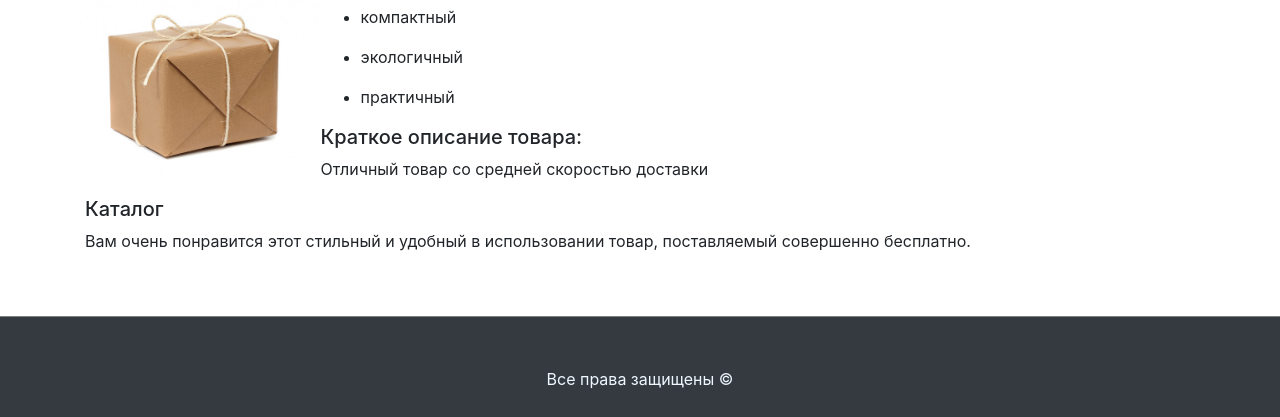
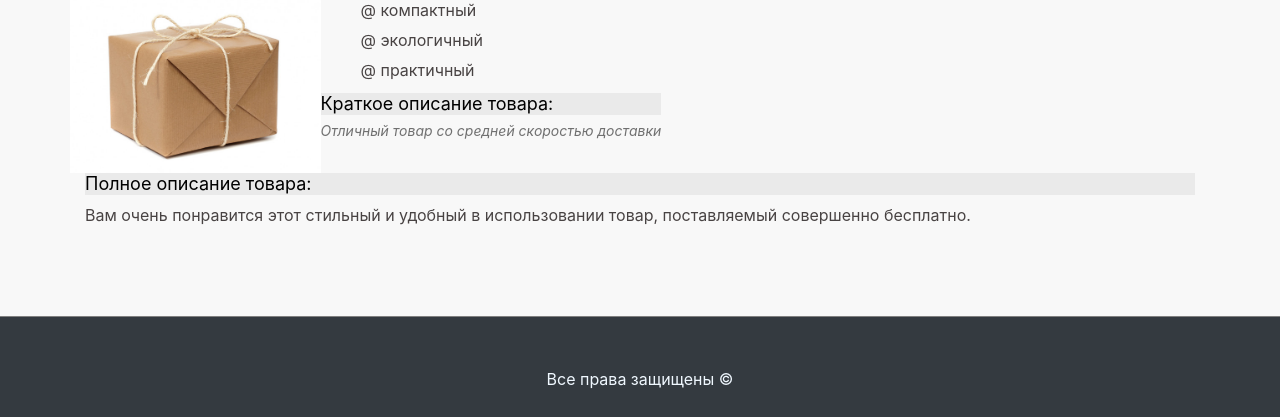
Before and after one commit to akaKAIN/ShopPage, a plain HTML site: page product.html in a window 1280 px wide. Shown: the part 383-800 px from the top of the page. Drawn offline with nearby package versions, Linux system fonts and the light colour scheme.

Commit message:
Доп. правки

```diff
--- a/asserts/css/style.css
+++ b/asserts/css/style.css
@@ -1,3 +1,6 @@
+body{
+    background-color: #f8f8f8;
+}
 header {
     height: 120px;
     /*box-shadow: 10px 5px 5px gray;*/
@@ -36,3 +39,36 @@ footer {
 #info{
     height: 200px;
 }
+
+h5{
+    color: black;
+    background-color: #eaeaea;
+    font-size: 18px;
+    font-weight: 400;
+}
+#short-desc{
+    color: #707070;
+    font-size: 14px;
+    line-height: 16px;
+    font-style: italic;
+}
+#full-desc{
+    color: #484343;
+    font-size: 16px;
+    font-weight: 400;
+    line-height: 24px;
+    text-align: left;
+}
+
+#features > li{
+    list-style: none;
+    line-height: 14px;
+    color: #484343;
+}
+#features > li:before {
+    content: "@ ";
+}
+
+a.navbar-brand{
+    transition: 0.2s;
+}
--- a/asserts/js/menu.js
+++ b/asserts/js/menu.js
@@ -13,10 +13,15 @@ new Vue({
   },
   template: ' <nav class="navbar navbar-dark bg-dark">\n' +
     '    <template v-for="option in options">\n' +
-    '      <a class="navbar-brand" :href="option.url">{{ option.title }}</a>\n' +
+    '      <a class="navbar-brand" @mouseover="hoverLink" @mouseleave="unhoverLink" :href="option.url">{{ option.title }}</a>\n' +
     '    </template>\n' +
     '  </nav>',
   methods: {
-    activeLink: function (event) {}
+    hoverLink: function (event) {
+      event.target.style.color = 'yellow'
+    },
+    unhoverLink: function (event) {
+      event.target.style.color = 'white'
+    }
   }
 })
--- a/product.html
+++ b/product.html
@@ -35,15 +35,15 @@
       </a>
       <div>
         <h5>Характеристики товара:</h5>
-        <ul v-for="option in allProducts[counter].features" :key="option">
+        <ul id="features" v-for="option in allProducts[counter].features" :key="option">
           <li>{{option}}</li>
         </ul>
         <h5>Краткое описание товара:</h5>
-        <p title="Краткое описание товара">{{allProducts[counter].short_desc}}</p>
+        <p id="short-desc" title="Краткое описание товара">{{allProducts[counter].short_desc}}</p>
       </div>
     </div>
-    <h5>Каталог</h5>
-    <p title="Полное описание товара">{{allProducts[counter].ful_desc}}</p>
+    <h5>Полное описание товара:</h5>
+    <p id="full-desc" title="Полное описание товара">{{allProducts[counter].ful_desc}}</p>
   </div>
 </div>
 
```
